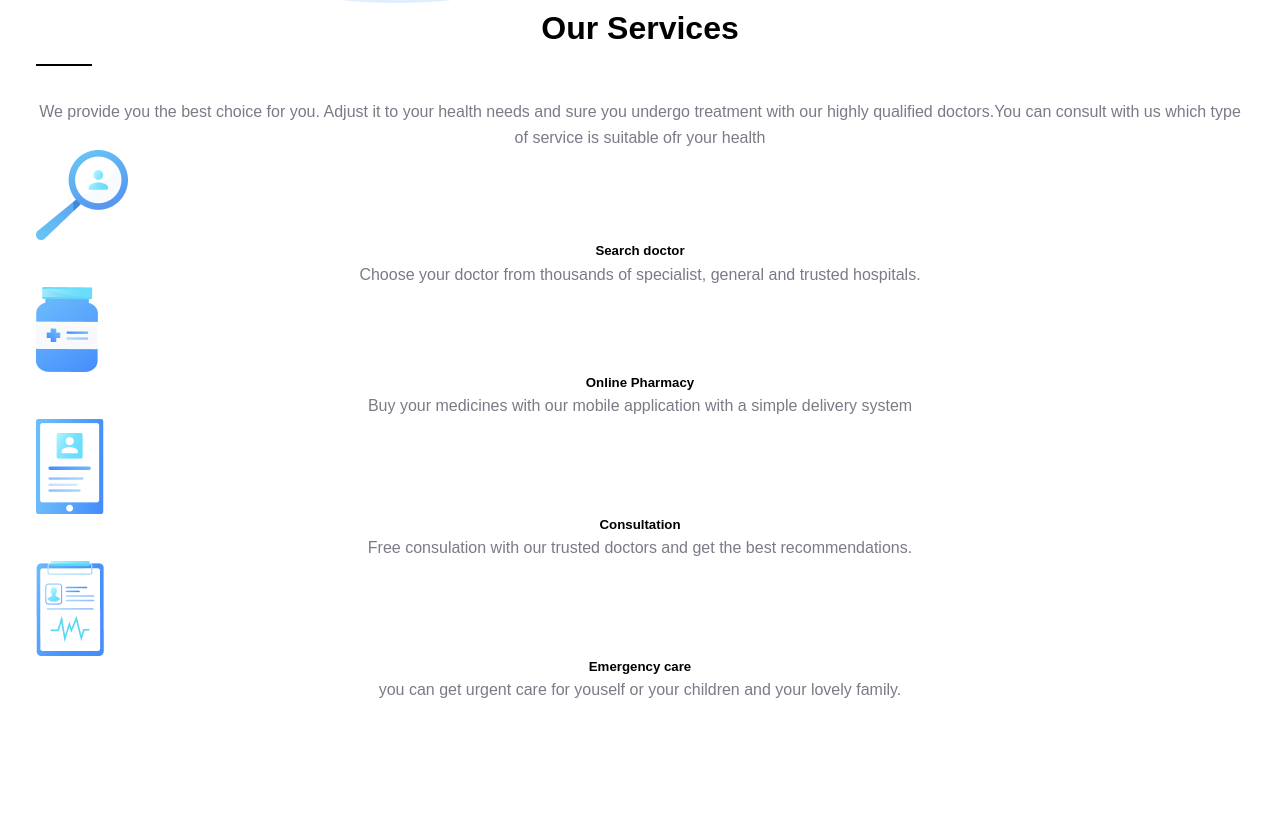
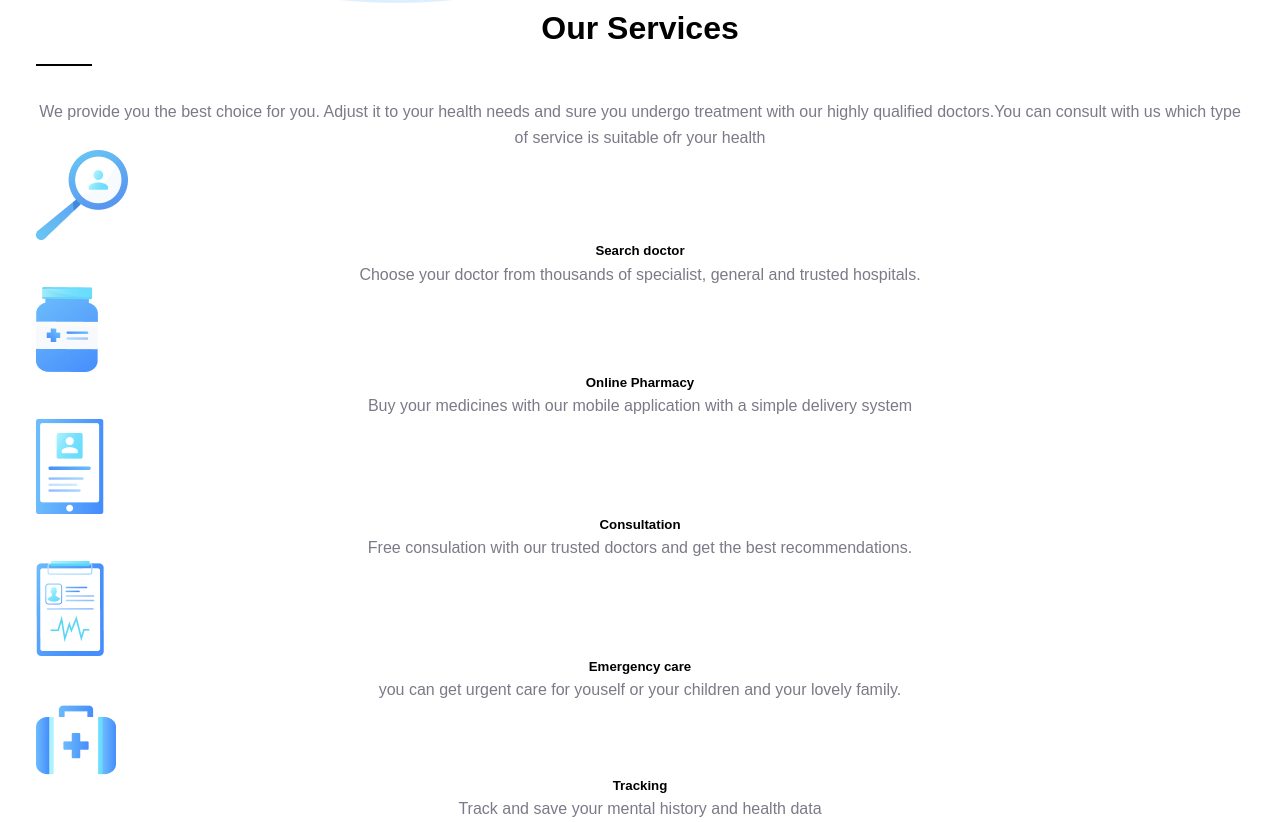
Before and after one commit to Developerfiyin/Hospital-webpage, a plain HTML site: page index.html in a window 1280 px wide. Shown: the part 1416-2238 px from the top of the page. Before the commit the page ends 2119 px from the top, so only its background shows below. Drawn offline with nearby package versions, Linux system fonts and the light colour scheme.

Commit message:
added another item list

```diff
--- a/index.html
+++ b/index.html
@@ -211,6 +211,19 @@
                     your lovely family.
                   </p>
                 </div>
+
+                <div class="service-item">
+                  <div class="item-icon">
+                    <img
+                      src="equipments/service-icon-5.png"
+                      alt="service-icon-1 image"
+                    />
+                  </div>
+                  <h5 class="item-title fw-7">Tracking</h5>
+                  <p class="text">
+                    Track and save your mental history and health data
+                  </p>
+                </div>
               </div>
             </div>
           </div>
```
